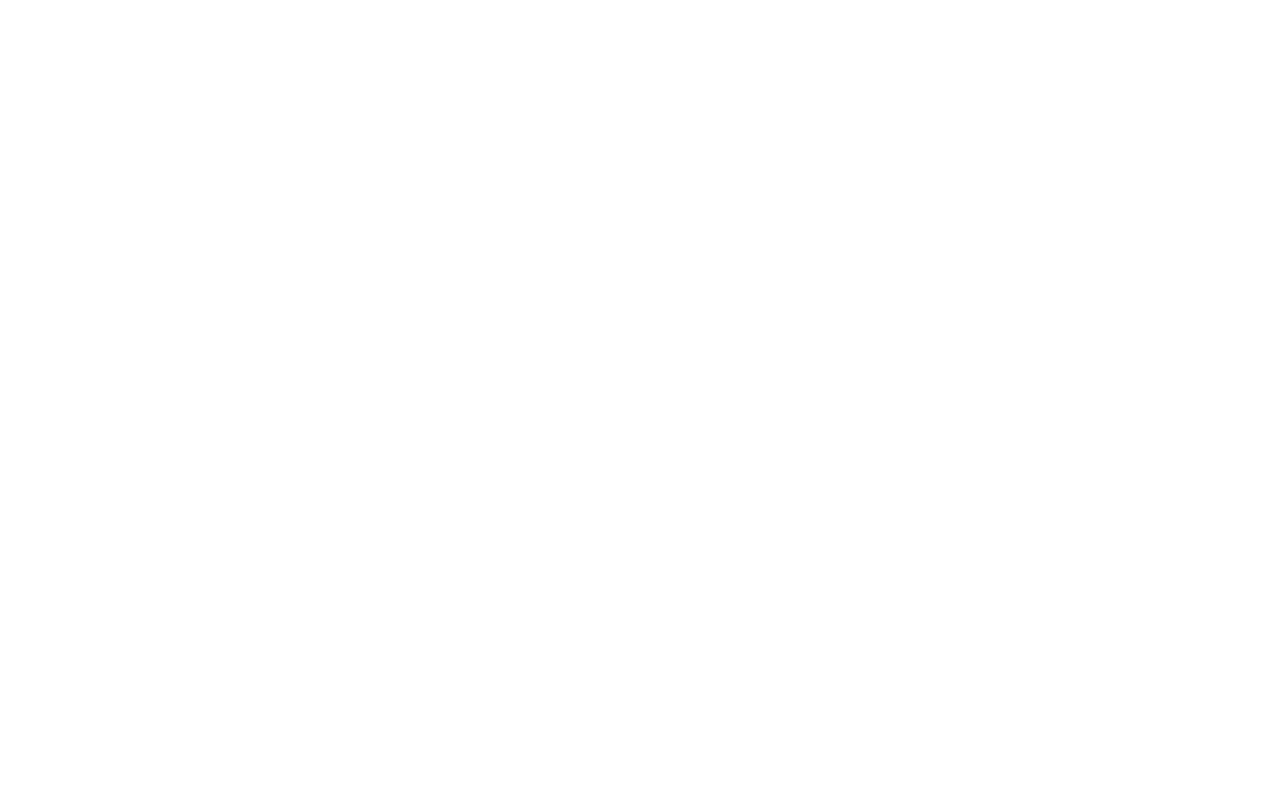
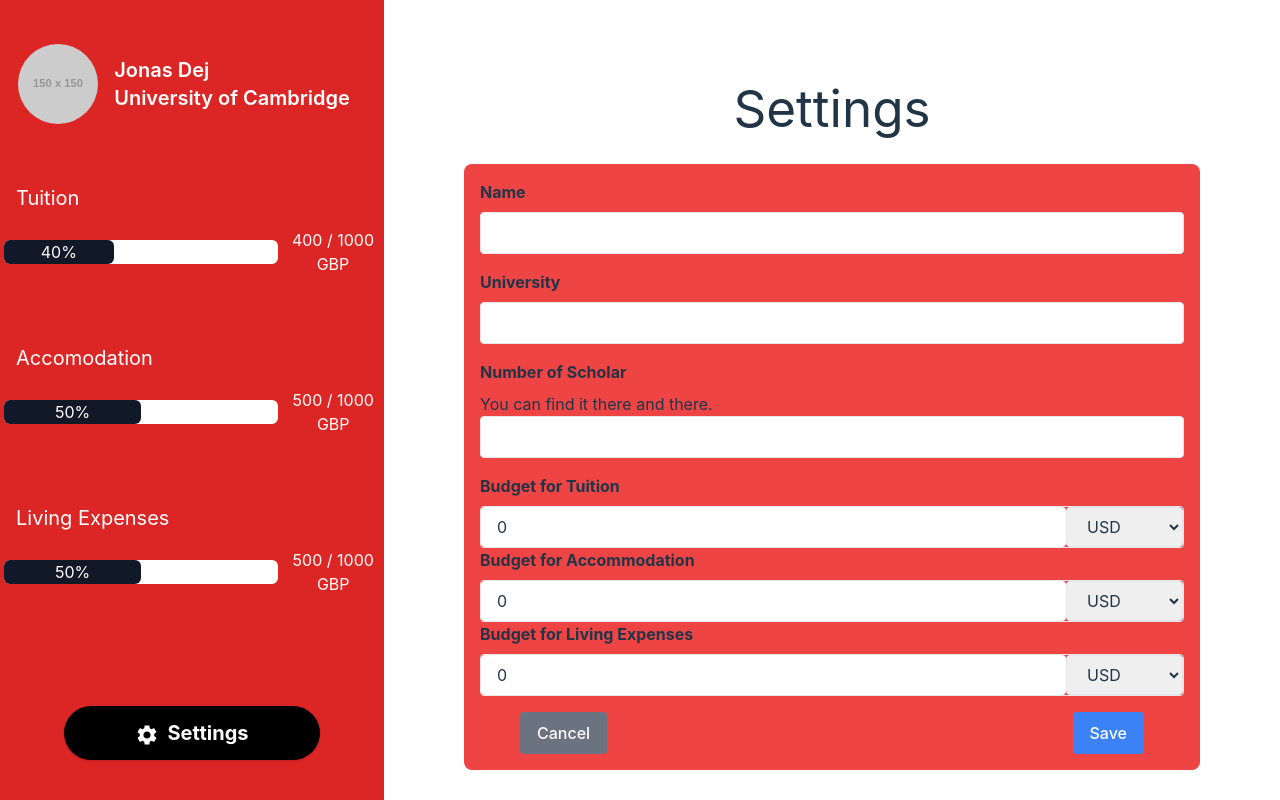
Before and after one commit to bullet-with-butterfly-wings/bf, a React (Vite) app in the folder frontend/: page /settings in a window 1280 px wide. Before the commit this address had no page. Built offline with nearby package versions, Linux system fonts and the light colour scheme.

Commit message:
Settings

```diff
--- a/frontend/src/App.jsx
+++ b/frontend/src/App.jsx
@@ -2,6 +2,8 @@
 import Intro from './components/Intro'
 import Base from './components/Base'
 import NewPr from './components/NewPr'
+import Settings from './components/Settings'
+import SetUp from './components/SetUp'
 
 import { BrowserRouter, Route, Routes} from 'react-router-dom'
 
@@ -12,6 +14,8 @@
         <Route exact path="/" element={<Intro />} />
         <Route path="/base" element={<Base />} />
         <Route path="/new-pr" element={<NewPr />} />
+        <Route path="/settings" element={<Settings />} />
+        <Route path="/setup" element={<SetUp />} />
       </Routes>
     </BrowserRouter>
   )
--- a/frontend/src/components/NewPr.jsx
+++ b/frontend/src/components/NewPr.jsx
@@ -60,7 +60,7 @@
                         name="category"
                         value={formData.category}
                         onChange={handleChange}
-                        className="w-full px-4 py-2 border rounded bg-black"
+                        className="w-full px-4 py-2 border rounded"
                         required
                         >
                         <option value="tuition">Tuition</option>
@@ -90,7 +90,7 @@
                             className="w-11/12 rounded px-4 py-2"
                             required
                             />
-                            <div className='content-center text-center rounded flex-grow bg-gray-500'>
+                            <div className='content-center text-center rounded flex-grow bg-gray-300'>
                                 GBP
                             </div>
                         </div>
--- /dev/null
+++ b/frontend/src/components/Settings.jsx
@@ -0,0 +1,131 @@
+// src/HomePage.js
+import React from 'react';
+import { useState } from 'react';
+import Sidebar from './sidebar/Sidebar';
+import { useNavigate } from "react-router-dom";
+
+function Settings(){
+    const navigate = useNavigate();
+    const items = ["tuition", "accommodation", "livingExpenses"];
+    const [formData, setFormData] = useState({
+        nameUser: '',
+        uni: '',
+        idNumber: '',
+        tuition: 0,
+        tuitionCurrency: "",
+        accommodation: 0,
+        accommodationCurrency: "",
+        livingExpenses: 0,
+        livingExpensesCurrency: "",
+      });
+
+      const handleChange = (e) => {
+        const { name, value } = e.target;
+        setFormData({
+          ...formData,
+          [name]: value,
+        });
+      };
+
+      const handleSubmit = (e) => {
+        e.preventDefault();
+        addItem(formData);
+        setFormData({
+            nameUser: '',
+            uni: '',
+            idNumber: '',
+            tuition: 0,
+            tuitionCurrency: "",
+            accommodation: 0,
+            accommodationCurrency: "",
+            livingExpenses: 0,
+            livingExpensesCurrency: "",
+          });
+      };
+    return (
+        <div className="not">
+            <Sidebar />
+            <div className='flex flex-col ml-96 mt-20 justify-between'>
+                <div className='flex mx-20 flex-col'>
+                <h1 className='text-center mb-7'>Settings</h1>
+                <form onSubmit={handleSubmit} className="space-y-4 p-4 bg-red-500 rounded-lg">
+                    <div>
+                        <label className="block mb-2"><b>Name</b></label>
+                        <input
+                        type="text"
+                        name="nameUser"
+                        value={formData.nameUser}
+                        onChange={handleChange}
+                        className="w-full px-4 py-2 border rounded"
+                        required
+                        />
+                    </div>
+
+                    <div>
+                        <label className="block mb-2"><b>University</b></label>
+                        <input
+                        name="uni"
+                        value={formData.uni}
+                        onChange={handleChange}
+                        className="w-full px-4 py-2 border rounded"
+                        required
+                        />
+                    </div>
+                    <div>
+                        <label className="block mb-2"><b>Number of Scholar</b></label>
+                        <div>You can find it there and there.</div>
+                        <input
+                        type="number"
+                        name="idNumber"
+                        value={formData.idNumber}
+                        onChange={handleChange}
+                        className="w-full px-4 py-2 border rounded"
+                        required
+                        />
+                    </div>
+                    <div>
+                        {items.map((item) => (
+                            <React.Fragment key={item}>
+                                <label className="block mb-2"><b>Budget for {item=="livingExpenses"? "Living Expenses":item.charAt(0).toUpperCase() + item.slice(1)}</b></label>
+                                <div className='flex justify-between border rounded h-44px'>
+                                    <input
+                                        type="number"
+                                        name={item}
+                                        value={formData[item]}
+                                        onChange={handleChange}
+                                        className="w-10/12 rounded px-4 py-2"
+                                        required
+                                    />
+                                    <div className='content-center text-center rounded flex-grow bg-gray-500'>
+                                        <select
+                                            value={formData[item+"Currency"]}
+                                            name={item+"Currency"}
+                                            onChange={handleChange}
+                                            className="w-full px-4 py-2 border rounded"
+                                            required
+                                        >
+                                            <option value="0">USD</option>
+                                            <option value="1">EUR</option>
+                                            <option value="2">GBP</option>
+                                        </select>
+                                    </div>
+                                </div>
+                            </React.Fragment>
+                        ))}                  </div>
+                    <div className="flex justify-between m-10">
+                    <button onClick={() => {navigate("/base")}} className="px-4 py-2 bg-gray-500 text-white rounded">
+                        Cancel
+                    </button>
+                    <button type="submit" className="px-4 py-2 bg-blue-500 text-white rounded">
+                        Save
+                    </button>
+                    </div>
+                    </form>
+                </div>
+            </div>
+        </div>
+
+    );
+};
+
+export default Settings;
--- a/frontend/src/components/sidebar/Sidebar.jsx
+++ b/frontend/src/components/sidebar/Sidebar.jsx
@@ -2,9 +2,10 @@
 import Tracker from './Tracker';
 import ProfileCard from './ProfileCard';
 import SettingsIcon from '@mui/icons-material/Settings';
+import { useNavigate } from 'react-router-dom';
 
 const Sidebar = () => {
-  const hello = () => {console.log("Settings")};
+  const navigate = useNavigate();
   return (
     <div className="fixed top-0 left-0 h-full bg-red-600 text-white w-96">
     <div className=' flex flex-col h-full justify-between'>
@@ -15,7 +16,7 @@
         <Tracker category = {"Living Expenses"} init={1000} current={500} money={"GBP"}/>
       </div>
       <div className="flex align-middle justify-center my-10">
-        <button className="w-2/3 rounded-full shadow font-bold text-xl" onClick={hello}><SettingsIcon /><span className='ml-2'>Settings</span></button>
+        <button className="w-2/3 rounded-full shadow font-bold text-xl bg-black" onClick={() => navigate("/settings")}><SettingsIcon /><span className='ml-2'>Settings</span></button>
       </div>
     </div>
     </div>
```
